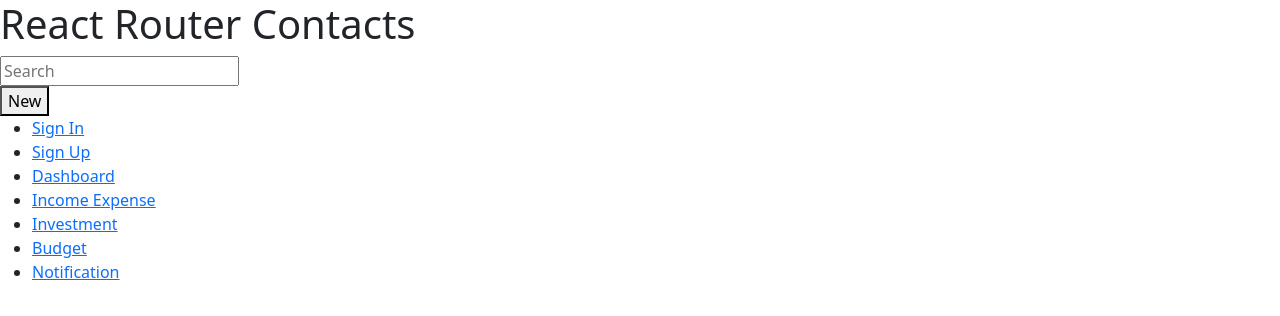
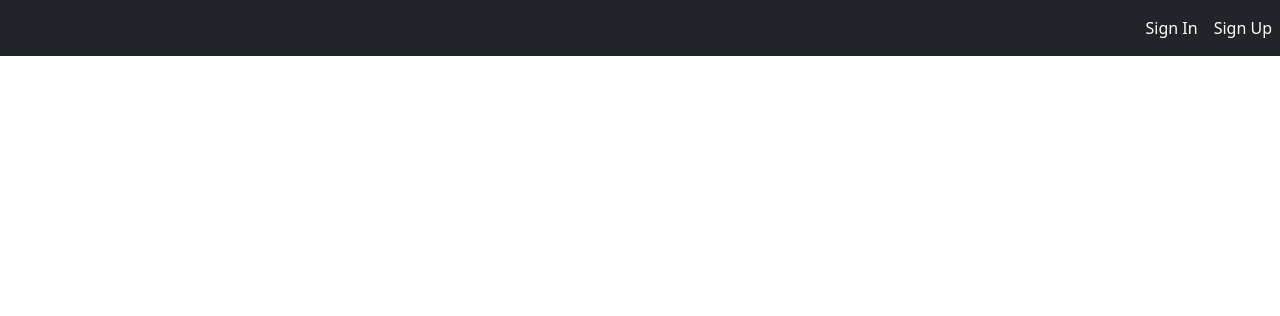
Before and after one commit to LucasRibSa/Organiza, a React (Create React App) app: page / in a window 1280 px wide. Shown: the top 316 px of the page. Built offline with nearby package versions, Linux system fonts and the light colour scheme.

Commit message:
add styled components

```diff
--- a/package.json
+++ b/package.json
@@ -17,6 +17,7 @@
     "react-scripts": "5.0.1",
     "sass": "^1.68.0",
     "sort-by": "^1.2.0",
+    "styled-components": "^6.0.8",
     "web-vitals": "^2.1.4"
   },
   "scripts": {
@@ -42,5 +43,8 @@
       "last 1 firefox version",
       "last 1 safari version"
     ]
+  },
+  "resolutions": {
+    "styled-components": "^5"
   }
 }
--- a/src/routes/App.jsx
+++ b/src/routes/App.jsx
@@ -3,6 +3,9 @@
 
 export const App = () => {
   return (
-    <div><Outlet /></div>
+    <div>
+      <p>asfdsafa</p>
+      <Outlet />
+    </div>
   )
 }
--- a/src/routes/root.jsx
+++ /dev/null
@@ -1,59 +0,0 @@
-import { Link } from "react-router-dom";
-
-export default function Root() {
-    return (
-        <>
-            <div id="sidebar">
-                <h1>React Router Contacts</h1>
-                <div>
-                    <form id="search-form" role="search">
-                        <input
-                            id="q"
-                            aria-label="Search contacts"
-                            placeholder="Search"
-                            type="search"
-                            name="q"
-                        />
-                        <div
-                            id="search-spinner"
-                            aria-hidden
-                            hidden={true}
-                        />
-                        <div
-                            className="sr-only"
-                            aria-live="polite"
-                        ></div>
-                    </form>
-                    <form method="post">
-                        <button type="submit">New</button>
-                    </form>
-                </div>
-                <nav>
-                    <ul>
-                        <li>
-                            <Link to={`/sign-in`}>Sign In</Link>
-                        </li>
-                        <li>
-                            <Link to={`/sign-up`}>Sign Up</Link>
-                        </li>
-                        <li>
-                            <Link to={`/organiza/dashboard`}>Dashboard</Link>
-                        </li>
-                        <li>
-                            <Link to={`/organiza/income-and-expense`}>Income Expense</Link>
-                        </li>
-                        <li>
-                            <Link to={`/organiza/investment`}>Investment</Link>
-                        </li>
-                        <li>
-                            <Link to={`/organiza/budget`}>Budget</Link>
-                        </li>
-                        <li>
-                            <Link to={`/organiza/notification`}>Notification</Link>
-                        </li>
-                    </ul>
-                </nav>
-            </div>
-        </>
-    );
-}
--- /dev/null
+++ b/src/routes/root/root.jsx
@@ -0,0 +1,26 @@
+import { Outlet } from "react-router-dom";
+import * as S from './styles'
+
+export default function Root() {
+    return (
+        <>
+            <div id="sidebar">
+                <nav class="navbar navbar-expand-lg navbar-dark bg-dark ">
+                    <div class="collapse navbar-collapse" id="navbarNavDropdown">
+                        <S.Ul className="navbar-nav ml-auto">
+                            <li class="nav-item active ">
+                                <S.NavLink className="nav-link" to={`/sign-in`}>Sign In</S.NavLink>
+                            </li>
+                            <li class="nav-item">
+                                <S.NavLink className="nav-link" to={`/sign-up`}>Sign Up</S.NavLink>
+                            </li>
+                        </S.Ul>
+                    </div>
+                </nav>
+            </div>
+            <div>
+                <Outlet />
+            </div>
+        </>
+    );
+}
--- /dev/null
+++ b/src/routes/root/styles.js
@@ -0,0 +1,10 @@
+import { Link } from "react-router-dom";
+import styled from "styled-components";
+
+export const NavLink = styled(Link)`
+    text-decoration: none;
+    color: white;
+`
+export const Ul = styled.ul`
+    margin-left: auto;
+`
```
Also changed, not shown: src/index.js (+6 -3 lines), 1 other file (tests, documents, lock files or other folders).
